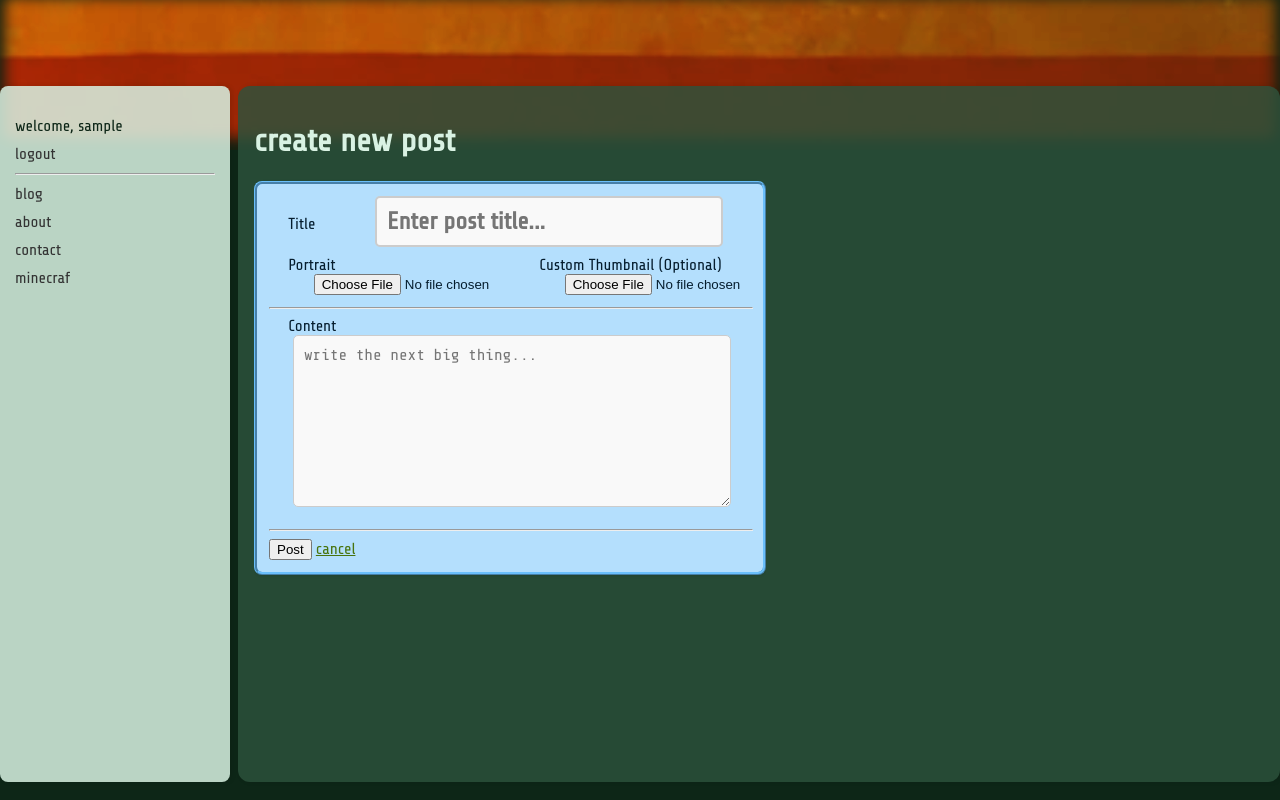
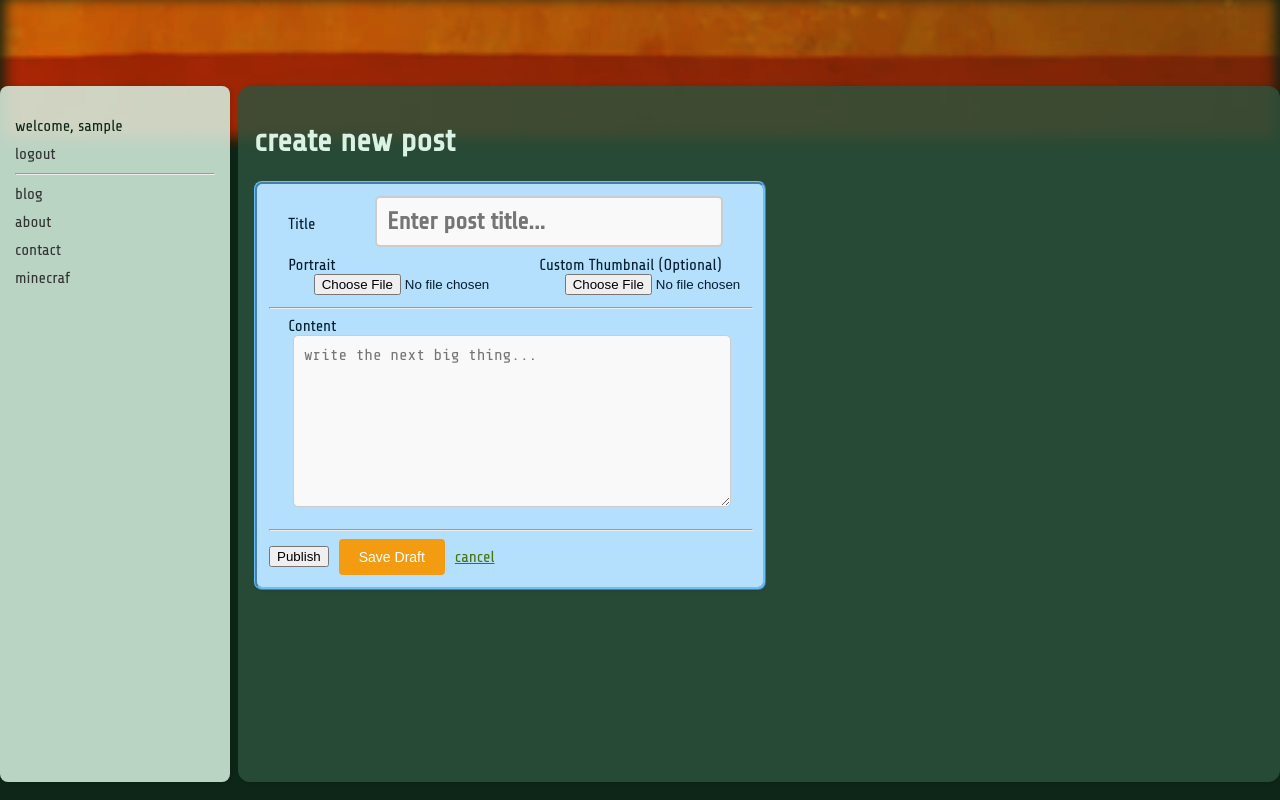
Before and after one commit to turingcompletejeff/flask-site, a Flask app: page /post/new in a window 1280 px wide. Run offline with Flask 3, Linux system fonts and the light colour scheme; the visitor is signed in with stand-in values (Sample User, id 1); some libraries are stand-ins or nearby versions; some web fonts are replaced.

Commit message:
TC-4 #time 3h #comment Implemented draft post functionality
- Added is_draft field to BlogPost model with migration
- Updated forms with dual submit buttons (Save Draft/Publish)
- Modified routes to handle draft/publish logic and access control
- Added draft indicators (badges/banners) to templates
- Restricted draft viewing to authenticated users only
- Public users see only published posts on index
- Added CSS styling for draft badges and buttons

🤖 Generated with [Claude Code](https://claude.com/claude-code)

Co-Authored-By: Claude <noreply@anthropic.com>

```diff
--- a/app/forms.py
+++ b/app/forms.py
@@ -44,4 +44,5 @@ class BlogPostForm(FlaskForm):
     content = TextAreaField("Content", validators=[DataRequired()])
     portrait = FileField("Portrait", validators=[FileAllowed(['jpg', 'png', 'jpeg'])])
     thumbnail = FileField("Custom Thumbnail (Optional)", validators=[FileAllowed(['jpg', 'png', 'jpeg'])])
-    submit = SubmitField("Post")
+    save_draft = SubmitField("Save Draft")
+    publish = SubmitField("Publish")
--- a/app/models.py
+++ b/app/models.py
@@ -28,6 +28,7 @@ class BlogPost(db.Model):
     themap = db.Column(db.JSON, nullable=True) # general use JSON map
     date_posted = db.Column(db.Date, nullable=False, default=datetime.now)  # Creation date
     last_updated = db.Column(db.DateTime, nullable=True, onupdate=lambda: datetime.now(timezone.utc))  # Last update date -- always store UTC
+    is_draft = db.Column(db.Boolean, nullable=False, default=True)  # Draft status
 
     def __repr__(self):
         return f'<BlogPost {self.title}>'
--- a/app/routes_blogpost.py
+++ b/app/routes_blogpost.py
@@ -1,6 +1,6 @@
 from flask import Blueprint, render_template, redirect, url_for, flash, request, jsonify, current_app
 import json
-from flask_login import login_required
+from flask_login import login_required, current_user
 import os
 from werkzeug.utils import secure_filename
 from PIL import Image
@@ -17,6 +17,12 @@ blogpost_bp = Blueprint('blogpost_bp', __name__)
 def view_post(post_id):
     # Query the specific blog post by ID
     post = BlogPost.query.get_or_404(post_id)
+
+    # Check if post is draft and user is not authenticated
+    if post.is_draft and not current_user.is_authenticated:
+        flash('This post is not available.', 'error')
+        return redirect(url_for('main_bp.index'))
+
     return render_template('view_post.html', post=post)
 
 # Route to create a new blog post
@@ -75,19 +81,28 @@ def new_post():
         else:
             themap_data['portrait_display'] = {"display_mode": "auto"}
 
+        # Determine draft status based on which button was clicked
+        is_draft = True  # Default to draft
+        flash_message = "Draft saved!"
+
+        if form.publish.data:
+            is_draft = False
+            flash_message = "Post published!"
+
         # create blog post object
         post = BlogPost(
             title=form.title.data,
             content=form.content.data,
             portrait=filename,
             thumbnail=thumbnailname,
-            themap=themap_data
+            themap=themap_data,
+            is_draft=is_draft
         )
 
         db.session.add(post)
         db.session.commit()
 
-        flash("post created!", "success")
+        flash(flash_message, "success")
         return redirect(url_for("main_bp.index"))
 
     # If form validation fails, render the form again with errors
@@ -121,6 +136,15 @@ def edit_post(post_id):
         post.title = form.title.data
         post.content = form.content.data
 
+        # Determine draft status based on which button was clicked
+        flash_message = "Post updated!"
+        if form.save_draft.data:
+            post.is_draft = True
+            flash_message = "Draft saved!"
+        elif form.publish.data:
+            post.is_draft = False
+            flash_message = "Post published!"
+
         # Handle portrait resize parameters and update themap data
         if request.form.get('portrait_resize_params'):
             try:
@@ -141,7 +165,7 @@ def edit_post(post_id):
                     post.themap = {'portrait_display': {"display_mode": "auto"}}
 
         db.session.commit()
-        flash('post updated!', 'success')
+        flash(flash_message, 'success')
         return redirect(url_for('blogpost_bp.view_post', post_id=post.id))
 
     return render_template('edit_post.html', form=form, post=post)
--- a/app/static/css/styles.css
+++ b/app/static/css/styles.css
@@ -582,3 +582,77 @@ textarea.form__field {
 .blog-post {
   position: relative;
 }
+
+/* Draft functionality styles */
+.btn-draft {
+  background-color: #f39c12;
+  color: white;
+  padding: 10px 20px;
+  border: none;
+  border-radius: 4px;
+  cursor: pointer;
+  font-size: 14px;
+  transition: all 0.3s ease;
+}
+
+.btn-draft:hover {
+  background-color: #e67e22;
+  transform: translateY(-2px);
+}
+
+.form-actions {
+  display: flex;
+  gap: 10px;
+  flex-wrap: wrap;
+  align-items: center;
+}
+
+.draft-badge {
+  position: absolute;
+  top: 10px;
+  right: 10px;
+  background-color: #f39c12;
+  color: white;
+  padding: 4px 12px;
+  border-radius: 4px;
+  font-size: 0.75rem;
+  font-weight: 600;
+  text-transform: uppercase;
+  letter-spacing: 0.5px;
+  z-index: 10;
+  box-shadow: 0 2px 4px rgba(0, 0, 0, 0.2);
+}
+
+.badge-draft {
+  display: inline-block;
+  background-color: #f39c12;
+  color: white;
+  padding: 2px 8px;
+  border-radius: 3px;
+  font-size: 0.65rem;
+  font-weight: 600;
+  text-transform: uppercase;
+  margin-left: 10px;
+  vertical-align: middle;
+}
+
+.draft-banner {
+  background-color: #fff3cd;
+  border: 2px solid #f39c12;
+  border-radius: 8px;
+  padding: 15px 20px;
+  margin-bottom: 20px;
+  display: flex;
+  align-items: center;
+  gap: 10px;
+}
+
+.draft-banner-icon {
+  font-size: 1.5rem;
+}
+
+.draft-banner-text {
+  color: #856404;
+  font-weight: 500;
+  font-size: 0.95rem;
+}
--- a/app/templates/index.html
+++ b/app/templates/index.html
@@ -14,6 +14,9 @@
 
     {% for post in blog_posts %}
         <div class="blog-post">
+          {% if current_user.is_authenticated and post.is_draft %}
+          <div class="draft-badge">DRAFT</div>
+          {% endif %}
           <div class="blog-post-header">
 	    {% if post.thumbnail %}
             <img class="blog-thumbnail"
--- a/app/templates/new_post.html
+++ b/app/templates/new_post.html
@@ -79,8 +79,9 @@
 
       <hr />
 
-      <div class="blog-post-actions">
-        {{ form.submit(class_="submit-btn") }}
+      <div class="blog-post-actions form-actions">
+        {{ form.publish(class_="submit-btn") }}
+        {{ form.save_draft(class_="btn-draft") }}
         <a href="{{ url_for('main_bp.index') }}" class="cancel-btn">cancel</a>
       </div>
     </form>
--- a/app/templates/view_post.html
+++ b/app/templates/view_post.html
@@ -5,6 +5,12 @@
 {% block content %}
 
 <div class="blog-post">
+    {% if current_user.is_authenticated and post.is_draft %}
+    <div class="draft-banner">
+        <span class="draft-banner-icon">⚠️</span>
+        <span class="draft-banner-text">This post is currently a draft and not visible to other users</span>
+    </div>
+    {% endif %}
     <div class="blog-post-header">
     <h2>{{ post.title }}</h2>
     {% if current_user.is_authenticated %}
```
Also changed, not shown: app/routes.py (+9 -2 lines), app/templates/edit_post.html (+7 -2 lines), migrations/versions/ba76cbd4fd71_add_is_draft_field_to_blogpost.py (added, +33 -0 lines).
